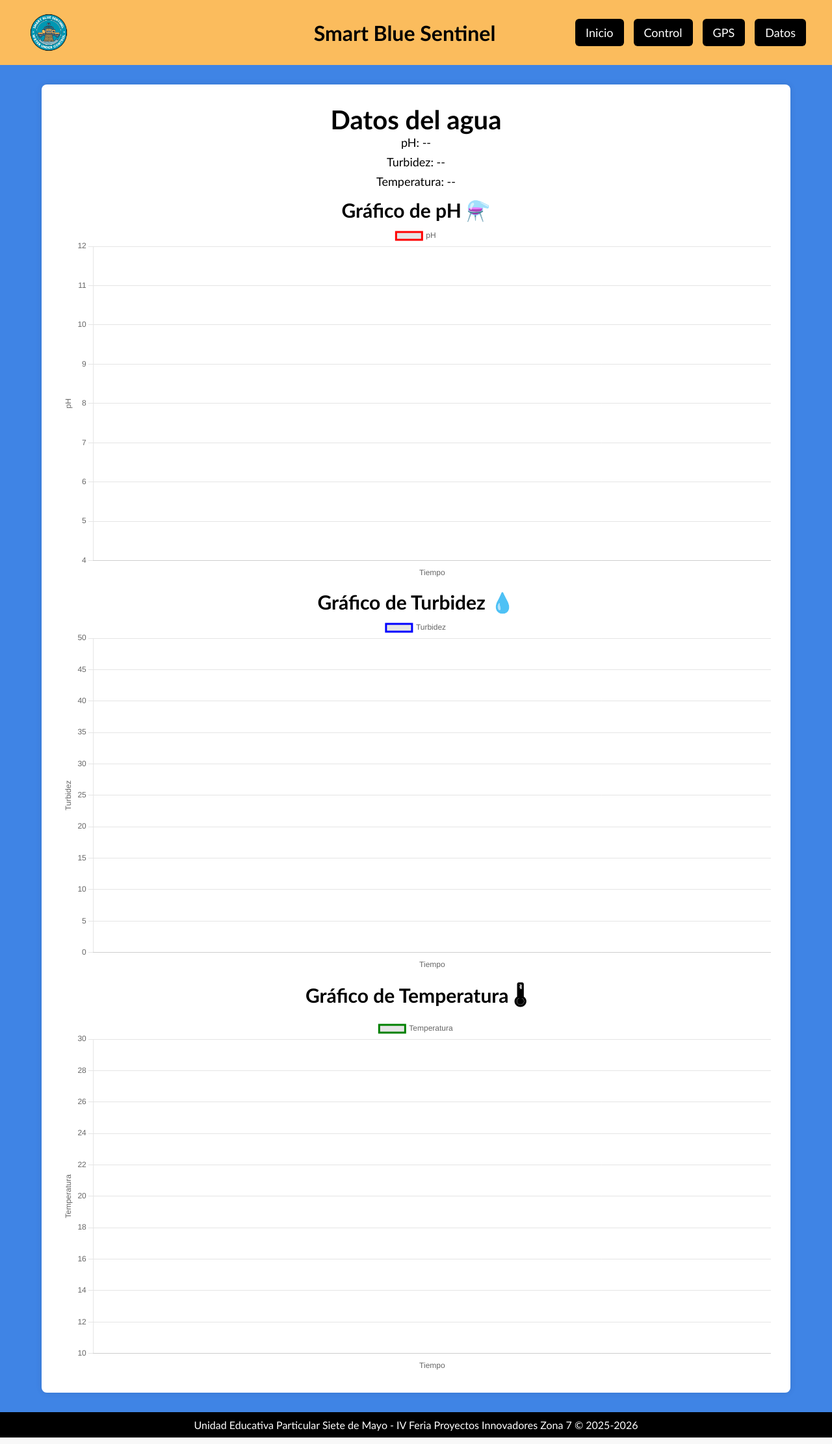
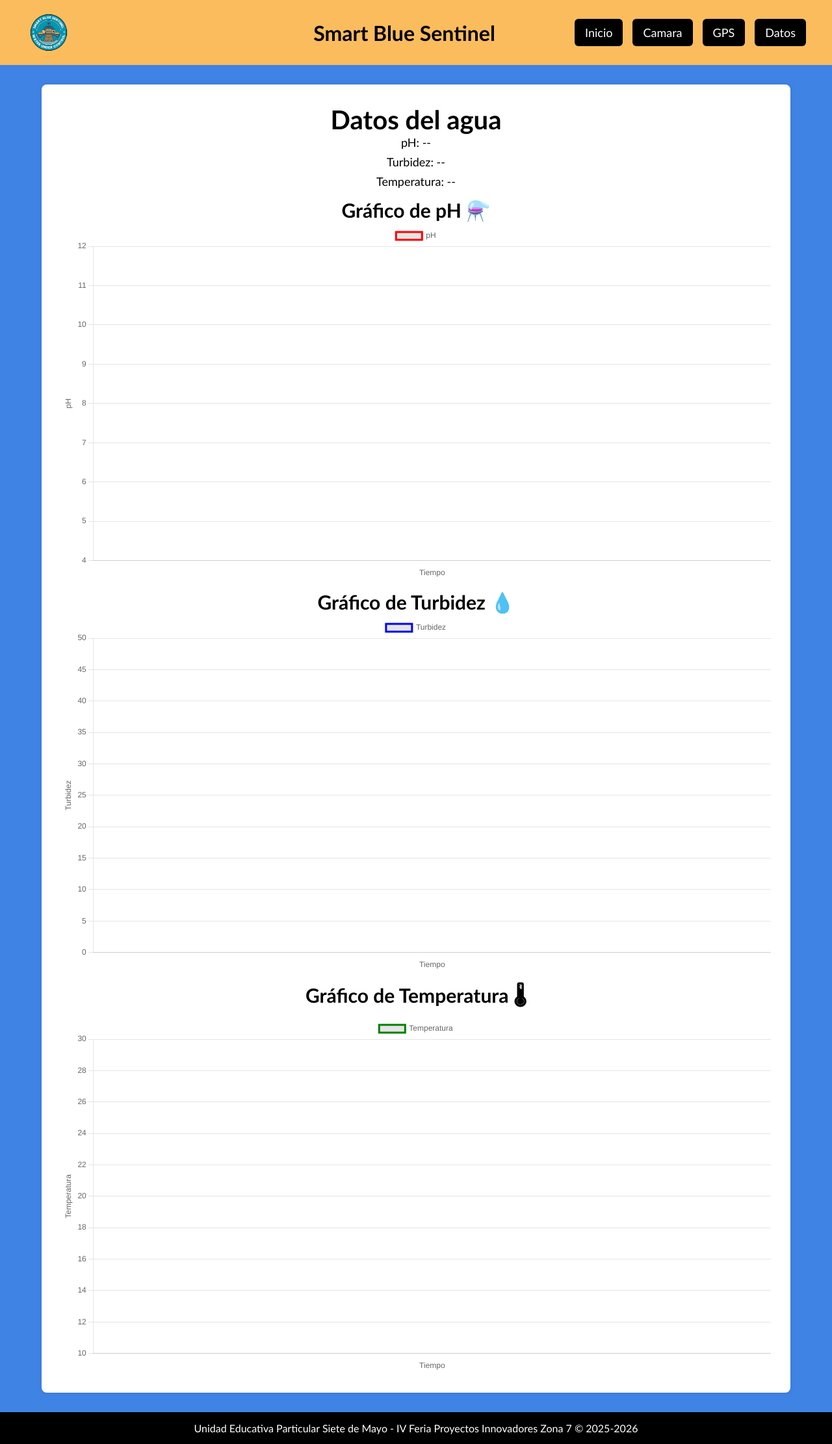
Before and after one commit to crac12456/ProyectoCREA-web, a Flask app: page /datos in a window 1280 px wide. Shown: the whole page at 65% size. Run offline with Flask 3, Linux system fonts and the light colour scheme; data comes from the database, SQL or seed files in the repository.

Commit message:
Cambio de control a camara

```diff
--- a/static/css/style.css
+++ b/static/css/style.css
@@ -4,6 +4,9 @@
   box-sizing: border-box;
   font-family: "Gill Sans", "Gill Sans MT", Calibri, "Trebuchet MS", sans-serif;
   text-decoration: none;
+}
+html, body {
+    height: 100%;
 }
 body {
   background-color: black;
@@ -12,7 +15,7 @@
   transition: opacity 0.8s ease-in-out;
 }
 body.loaded {
-  opacity: 1; /* cuando agregamos la clase loaded → aparece */
+  opacity: 1;
 }
 header {
   display: flex;
@@ -247,7 +250,8 @@
   color: white;
   text-align: center;
   font-size: 16px;
-  padding: 10px;
+  padding: 15px;
+  margin: auto;
 }
 @media screen and (max-width: 768px) {
   header {
--- a/templates/GPS.html
+++ b/templates/GPS.html
@@ -21,7 +21,7 @@
   </ul>
   <ul class="right">
     <li><a href="{{ url_for('index') }}">Inicio</a></li>
-    <li><a href="{{ url_for('control') }}">Control</a></li>
+    <li><a href="{{ url_for('control') }}">Camara</a></li>
     <li><a href="{{ url_for('gps') }}">GPS</a></li>
     <li><a href="{{ url_for('datos') }}">Datos</a></li>
   </ul>
--- a/templates/datos.html
+++ b/templates/datos.html
@@ -22,7 +22,7 @@
   </ul>
   <ul class="right">
     <li><a href="{{ url_for('index') }}">Inicio</a></li>
-    <li><a href="{{ url_for('control') }}">Control</a></li>
+    <li><a href="{{ url_for('control') }}">Camara</a></li>
     <li><a href="{{ url_for('gps') }}">GPS</a></li>
     <li><a href="{{ url_for('datos') }}">Datos</a></li>
   </ul>
--- a/templates/index.html
+++ b/templates/index.html
@@ -22,7 +22,7 @@
   </ul>
   <ul class="right">
     <li><a href="{{ url_for('index') }}">Inicio</a></li>
-    <li><a href="{{ url_for('control') }}">Control</a></li>
+    <li><a href="{{ url_for('control') }}">Camara</a></li>
     <li><a href="{{ url_for('gps') }}">GPS</a></li>
     <li><a href="{{ url_for('datos') }}">Datos</a></li>
   </ul>
```
Also changed, not shown: templates/control.html (+5 -4 lines).
